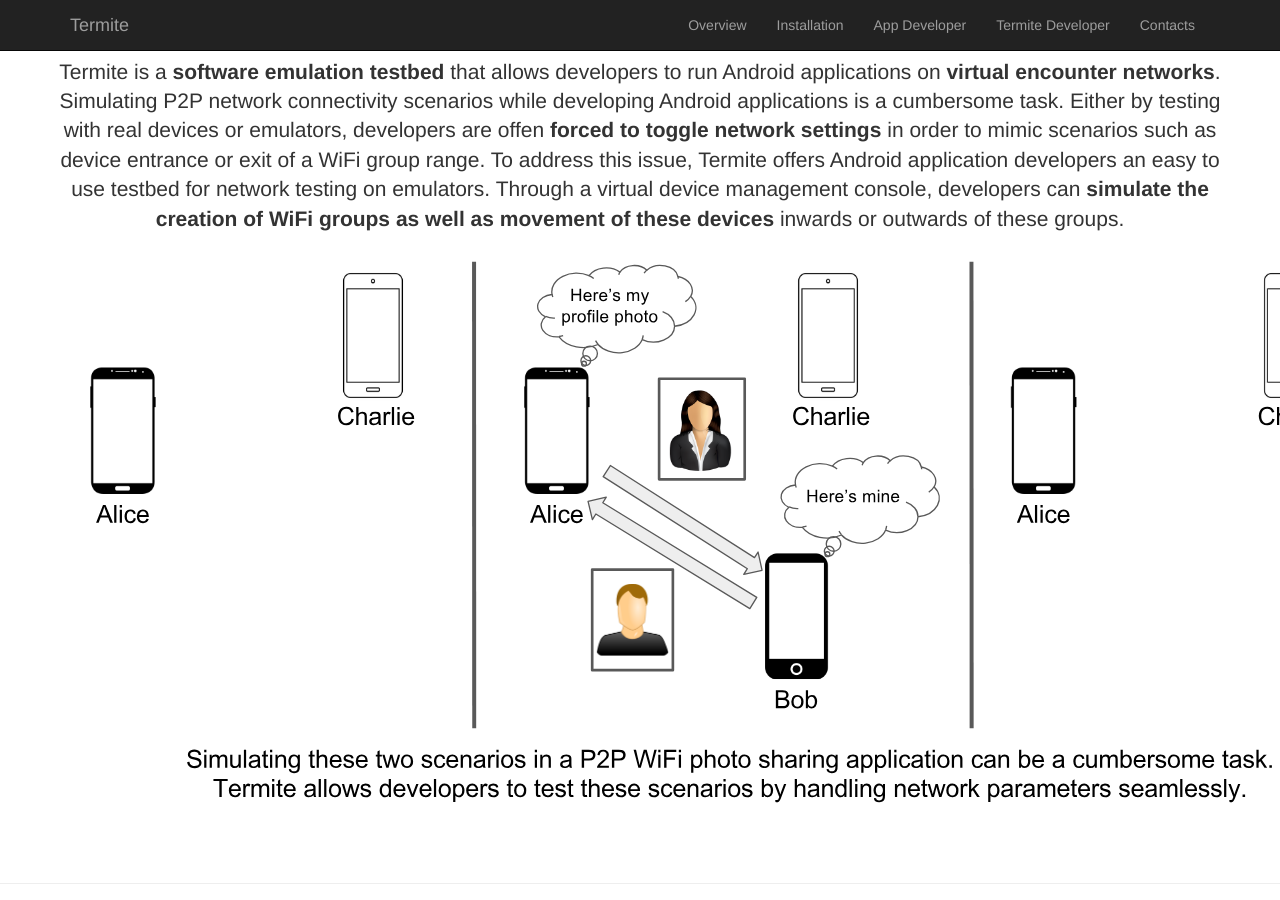
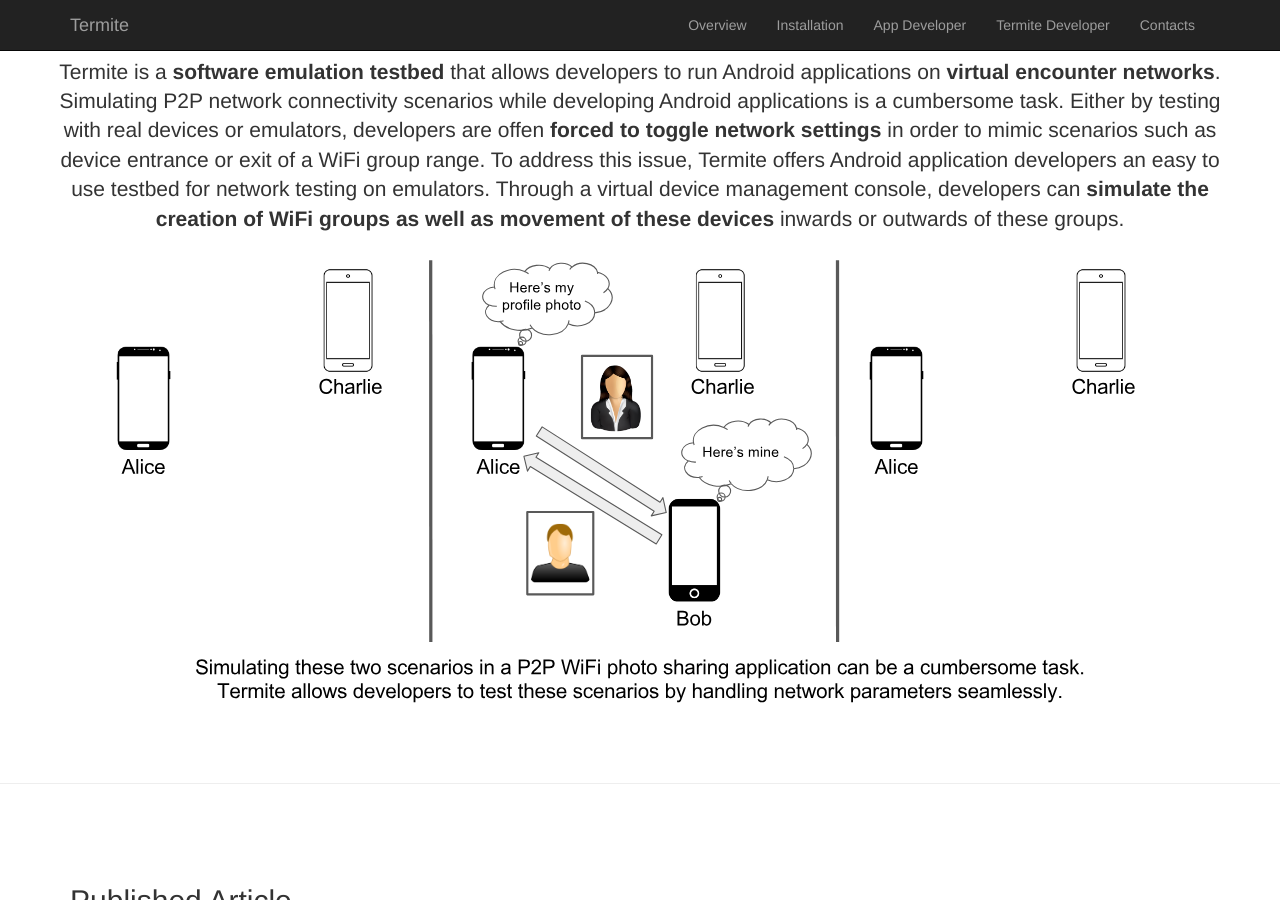
Before and after one commit to etraudonun/termite, a Jekyll site: the page index.html, which Jekyll copies as it is, in a window 1280 px wide and 900 px high, scrolled down 453 px. Built offline with Jekyll 4.4.1, drawn with Linux system fonts in a browser that asks for light colours.

Commit message:
Update index.html

```diff
--- a/index.html
+++ b/index.html
@@ -95,7 +95,7 @@
         </p>
 
             <center>
-                <img style="height: 550px; justify-content: center;" src="imgs/overview.svg?raw=true" alt="">
+                <img style="height: 450px; justify-content: center;" src="imgs/overview.svg?raw=true" alt="">
             </center>
         </div>
     </section>
```
